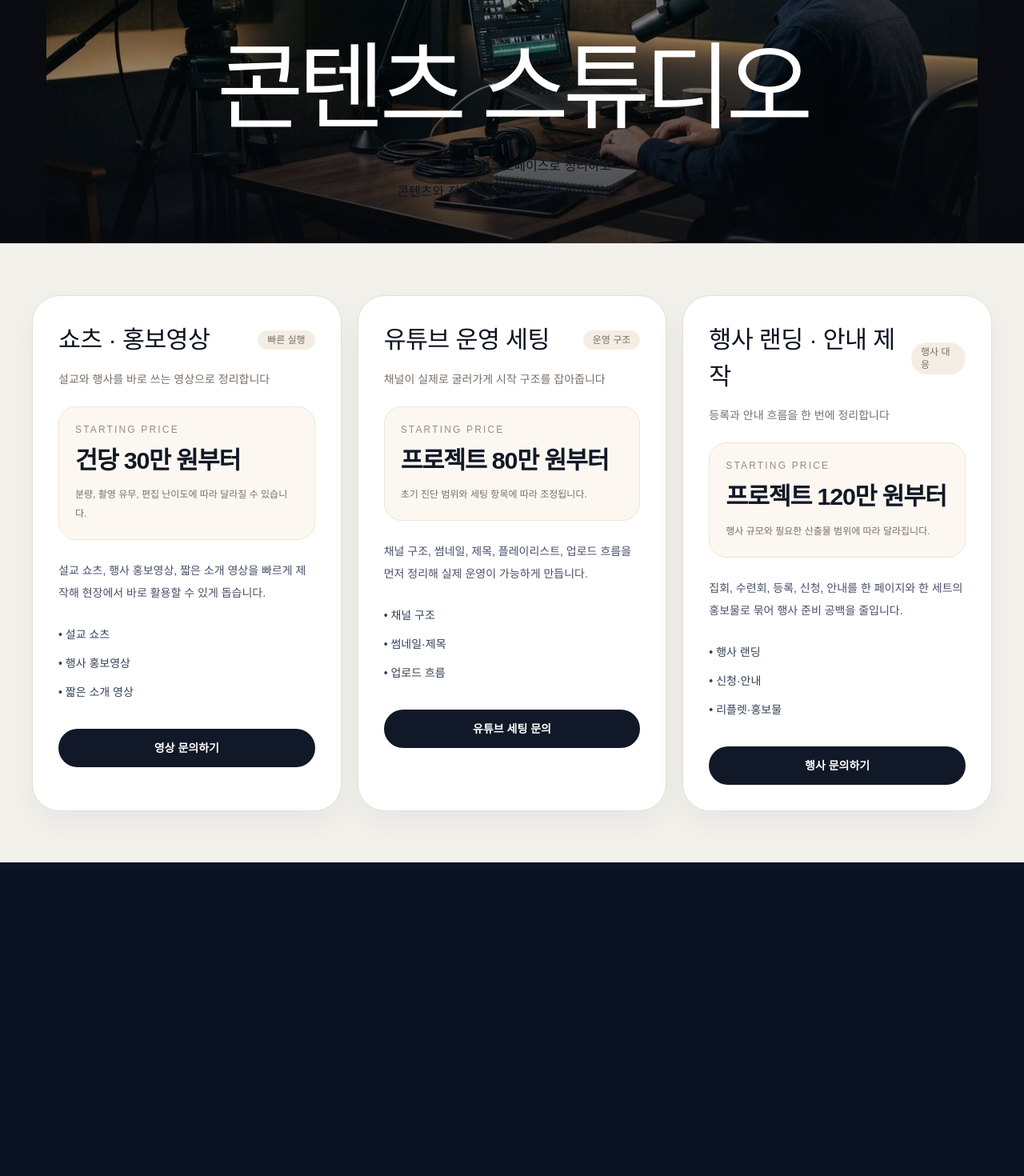
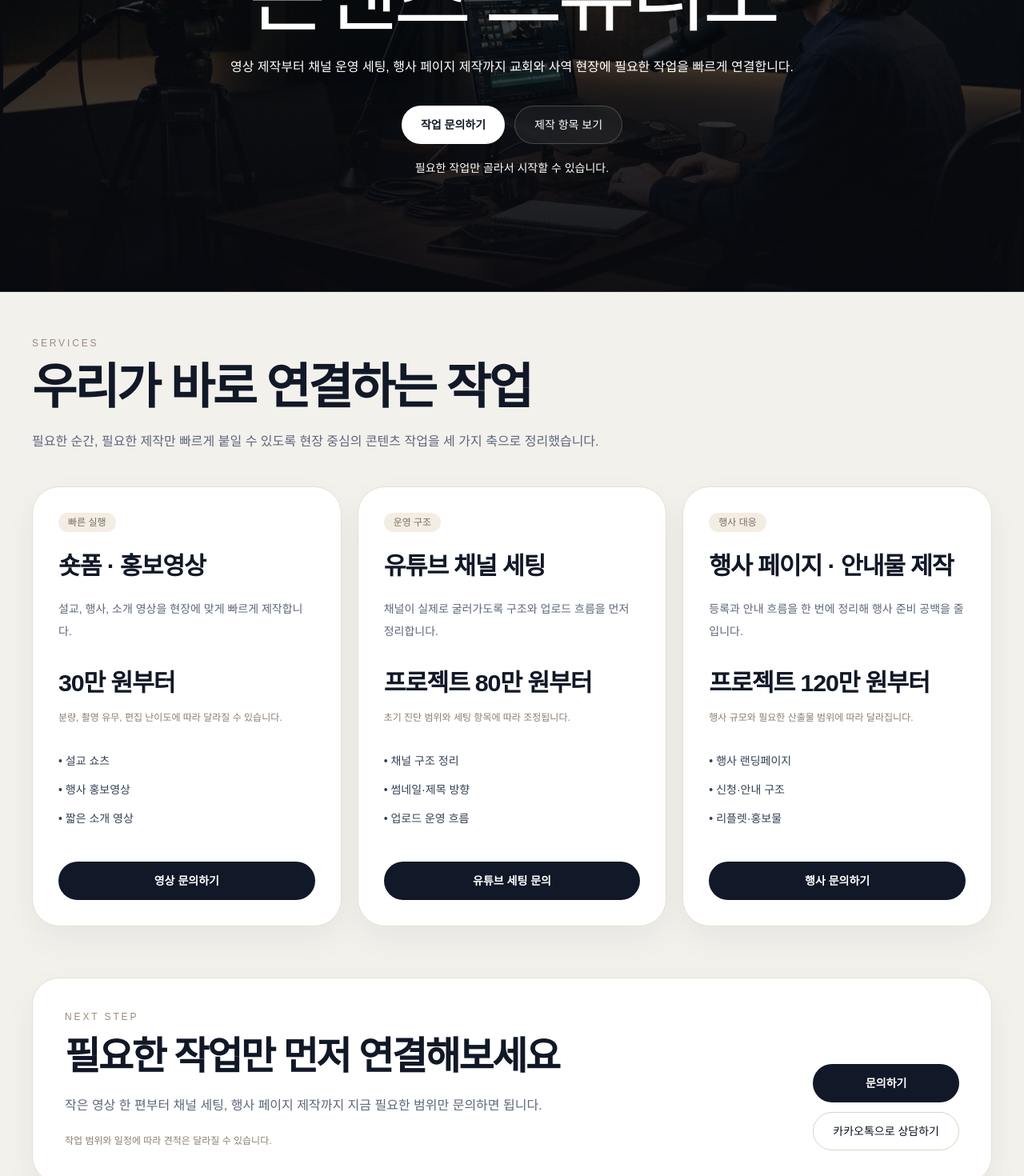
Before and after one commit to kinddragon1224/soom-church, a Next.js app: page /pricing in a window 1280 px wide. Shown: the part 560-2030 px from the top of the page at 80% size. Before the commit the page ends 1638 px from the top, so only its background shows below. Built offline with nearby package versions, Linux system fonts and the light colour scheme; a web font is replaced by a local one.

Commit message:
Redesign content studio as brand service page

```diff
--- a/app/pricing/page.tsx
+++ b/app/pricing/page.tsx
@@ -3,9 +3,8 @@ import SiteHeader from "@/components/site-header";
 
 type Service = {
   title: string;
-  badge?: string;
+  badge: string;
   summary: string;
-  desc: string;
   price: string;
   note: string;
   points: string[];
@@ -14,33 +13,30 @@ type Service = {
 
 const services: Service[] = [
   {
-    title: "쇼츠 · 홍보영상",
+    title: "숏폼 · 홍보영상",
     badge: "빠른 실행",
-    summary: "설교와 행사를 바로 쓰는 영상으로 정리합니다",
-    desc: "설교 쇼츠, 행사 홍보영상, 짧은 소개 영상을 빠르게 제작해 현장에서 바로 활용할 수 있게 돕습니다.",
-    price: "건당 30만 원부터",
+    summary: "설교, 행사, 소개 영상을 현장에 맞게 빠르게 제작합니다.",
+    price: "30만 원부터",
     note: "분량, 촬영 유무, 편집 난이도에 따라 달라질 수 있습니다.",
     points: ["설교 쇼츠", "행사 홍보영상", "짧은 소개 영상"],
     cta: "영상 문의하기",
   },
   {
-    title: "유튜브 운영 세팅",
+    title: "유튜브 채널 세팅",
     badge: "운영 구조",
-    summary: "채널이 실제로 굴러가게 시작 구조를 잡아줍니다",
-    desc: "채널 구조, 썸네일, 제목, 플레이리스트, 업로드 흐름을 먼저 정리해 실제 운영이 가능하게 만듭니다.",
+    summary: "채널이 실제로 굴러가도록 구조와 업로드 흐름을 먼저 정리합니다.",
     price: "프로젝트 80만 원부터",
     note: "초기 진단 범위와 세팅 항목에 따라 조정됩니다.",
-    points: ["채널 구조", "썸네일·제목", "업로드 흐름"],
+    points: ["채널 구조 정리", "썸네일·제목 방향", "업로드 운영 흐름"],
     cta: "유튜브 세팅 문의",
   },
   {
-    title: "행사 랜딩 · 안내 제작",
+    title: "행사 페이지 · 안내물 제작",
     badge: "행사 대응",
-    summary: "등록과 안내 흐름을 한 번에 정리합니다",
-    desc: "집회, 수련회, 등록, 신청, 안내를 한 페이지와 한 세트의 홍보물로 묶어 행사 준비 공백을 줄입니다.",
+    summary: "등록과 안내 흐름을 한 번에 정리해 행사 준비 공백을 줄입니다.",
     price: "프로젝트 120만 원부터",
     note: "행사 규모와 필요한 산출물 범위에 따라 달라집니다.",
-    points: ["행사 랜딩", "신청·안내", "리플렛·홍보물"],
+    points: ["행사 랜딩페이지", "신청·안내 구조", "리플렛·홍보물"],
     cta: "행사 문의하기",
   },
 ];
@@ -54,54 +50,70 @@ export default function PricingPage() {
         </div>
       </section>
 
-      <section className="overflow-hidden border-b border-[#e6dfd5] bg-[#f3f1ec]">
+      <section className="overflow-hidden border-b border-white/10 bg-[#0b0d12] text-white">
         <div className="mx-auto w-full max-w-[1600px] px-0 py-0">
-          <div className="relative min-[320px]:min-h-[560px] overflow-hidden bg-[#0b0d12] sm:min-h-[640px] lg:min-h-[760px]">
+          <div className="relative min-[320px]:min-h-[620px] overflow-hidden bg-[#0b0d12] sm:min-h-[700px] lg:min-h-[820px]">
             <div className="absolute inset-0 bg-[#0b0d12]" />
-            <img src="/content-studio-hero.jpg" alt="콘텐츠 스튜디오" className="absolute inset-x-0 top-[84px] mx-auto h-[calc(100%-84px)] w-auto max-w-[min(100%,1280px)] object-contain object-top sm:top-[96px] sm:h-[calc(100%-96px)] lg:top-[110px] lg:h-[calc(100%-110px)]" />
-            <div className="absolute inset-x-0 top-[84px] mx-auto h-[calc(100%-84px)] w-full max-w-[min(100%,1280px)] bg-[linear-gradient(180deg,rgba(7,9,14,0.08)_0%,rgba(7,9,14,0.18)_42%,rgba(7,9,14,0.74)_100%)] sm:top-[96px] sm:h-[calc(100%-96px)] lg:top-[110px] lg:h-[calc(100%-110px)]" />
+            <img
+              src="/content-studio-hero.jpg"
+              alt="콘텐츠 스튜디오"
+              className="absolute inset-x-0 top-[84px] mx-auto h-[calc(100%-84px)] w-auto max-w-[min(100%,1280px)] object-contain object-top sm:top-[96px] sm:h-[calc(100%-96px)] lg:top-[110px] lg:h-[calc(100%-110px)]"
+            />
+            <div className="absolute inset-0 bg-[linear-gradient(180deg,rgba(9,10,15,0.42)_0%,rgba(9,10,15,0.5)_22%,rgba(9,10,15,0.56)_44%,rgba(9,10,15,0.82)_74%,rgba(9,10,15,0.96)_100%)]" />
 
-            <div className="relative z-10 flex min-h-[560px] flex-col justify-between px-5 py-6 sm:min-h-[640px] sm:px-8 sm:py-10 lg:min-h-[760px] lg:px-12 lg:py-12 xl:px-16">
+            <div className="relative z-10 flex min-h-[620px] flex-col justify-between px-5 py-6 sm:min-h-[700px] sm:px-8 sm:py-10 lg:min-h-[820px] lg:px-12 lg:py-12 xl:px-16">
               <div className="flex justify-center sm:justify-start">
                 <div className="inline-flex rounded-full border border-white/18 bg-black/18 px-3 py-1.5 text-[11px] tracking-[0.28em] text-white/82 backdrop-blur-sm">CONTENT STUDIO</div>
               </div>
 
-              <div className="mx-auto flex w-full max-w-[360px] flex-col items-center justify-start pb-0 pt-8 text-center select-none cursor-default sm:max-w-[1240px] sm:pt-10 lg:max-w-[1320px] xl:max-w-[1380px]">
-                <h1 className="text-[2.4rem] font-light leading-[1.04] tracking-[-0.06em] text-white drop-shadow-[0_10px_30px_rgba(0,0,0,0.32)] sm:text-[5rem] lg:text-[6.8rem] xl:text-[7.4rem]">
+              <div className="mx-auto flex w-full max-w-[360px] flex-col items-center justify-end pb-16 text-center select-none cursor-default sm:max-w-[920px] sm:pb-20 lg:max-w-[980px] lg:pb-24 xl:max-w-[1040px]">
+                <h1 className="text-[2.15rem] font-light leading-[1.02] tracking-[-0.06em] text-white drop-shadow-[0_10px_30px_rgba(0,0,0,0.32)] sm:text-[4.4rem] lg:text-[5.9rem] xl:text-[6.6rem]">
                   콘텐츠 스튜디오
                 </h1>
-                <p className="mt-5 max-w-2xl text-sm leading-7 text-white/86 drop-shadow-[0_6px_20px_rgba(0,0,0,0.24)] sm:text-base sm:leading-8">
-                  교회 운영은 워크스페이스로 정리하고<br className="hidden sm:block" />
-                  콘텐츠와 전달은 필요한 순간에 실행하세요.
+                <p className="mt-5 max-w-3xl text-sm leading-7 text-white/86 drop-shadow-[0_6px_20px_rgba(0,0,0,0.24)] sm:text-base sm:leading-8">
+                  영상 제작부터 채널 운영 세팅, 행사 페이지 제작까지 교회와 사역 현장에 필요한 작업을 빠르게 연결합니다.
                 </p>
+                <div className="mt-8 flex flex-col items-center justify-center gap-3 sm:flex-row">
+                  <Link href="/contact" className="inline-flex min-h-12 items-center justify-center rounded-full bg-white px-6 text-sm font-semibold text-[#111827]">
+                    작업 문의하기
+                  </Link>
+                  <a href="#services" className="inline-flex min-h-12 items-center justify-center rounded-full border border-white/20 bg-white/5 px-6 text-sm font-medium text-white backdrop-blur-sm">
+                    제작 항목 보기
+                  </a>
+                </div>
+                <p className="mt-5 text-sm text-white/66">필요한 작업만 골라서 시작할 수 있습니다.</p>
               </div>
             </div>
           </div>
         </div>
       </section>
 
-      <section>
-        <div className="mx-auto max-w-7xl px-5 pb-12 pt-12 sm:px-8 lg:px-10 lg:pb-16 lg:pt-16">
-          <div className="grid gap-5 lg:grid-cols-3">
+      <section id="services">
+        <div className="mx-auto max-w-7xl px-5 pb-12 pt-14 sm:px-8 lg:px-10 lg:pb-16 lg:pt-18">
+          <div className="max-w-3xl">
+            <p className="text-xs tracking-[0.24em] text-[#9a8b7a]">SERVICES</p>
+            <h2 className="mt-4 text-[2.3rem] font-semibold leading-[1.04] tracking-[-0.05em] text-[#111827] sm:text-[3.8rem]">
+              우리가 바로 연결하는 작업
+            </h2>
+            <p className="mt-5 text-sm leading-7 text-[#5d667d] sm:text-base sm:leading-8">
+              필요한 순간, 필요한 제작만 빠르게 붙일 수 있도록 현장 중심의 콘텐츠 작업을 세 가지 축으로 정리했습니다.
+            </p>
+          </div>
+
+          <div className="mt-10 grid gap-5 lg:grid-cols-3">
             {services.map((service) => (
-              <article key={service.title} className="rounded-[34px] border border-[#e6dfd5] bg-white p-7 shadow-[0_16px_40px_rgba(16,24,40,0.05)] sm:p-8">
-                <div className="flex items-center justify-between gap-3">
-                  <h2 className="font-display text-[1.9rem] tracking-[-0.04em]">{service.title}</h2>
-                  {service.badge ? <span className="rounded-full bg-[#f3ede3] px-3 py-1 text-xs text-[#7a6f67]">{service.badge}</span> : null}
-                </div>
-                <p className="mt-4 text-sm text-[#7a6f67]">{service.summary}</p>
-                <div className="mt-6 rounded-[22px] border border-[#efe5d3] bg-[#fcf8f1] px-5 py-5">
-                  <p className="text-xs tracking-[0.18em] text-[#9a8b7a]">STARTING PRICE</p>
-                  <p className="mt-2 text-[1.9rem] font-semibold tracking-[-0.04em] text-[#111827]">{service.price}</p>
-                  <p className="mt-2 text-xs leading-6 text-[#7a6f67]">{service.note}</p>
-                </div>
-                <p className="mt-6 text-sm leading-7 text-[#475069]">{service.desc}</p>
-                <ul className="mt-6 grid gap-2 text-sm leading-7 text-[#334155]">
+              <article key={service.title} className="flex h-full flex-col rounded-[34px] border border-[#e6dfd5] bg-white p-7 shadow-[0_16px_40px_rgba(16,24,40,0.05)] sm:p-8">
+                <div className="inline-flex w-fit rounded-full bg-[#f3ede3] px-3 py-1 text-xs text-[#7a6f67]">{service.badge}</div>
+                <h3 className="mt-5 text-[1.9rem] font-semibold tracking-[-0.04em] text-[#111827]">{service.title}</h3>
+                <p className="mt-4 text-sm leading-7 text-[#5d667d]">{service.summary}</p>
+                <p className="mt-7 text-[1.9rem] font-semibold tracking-[-0.04em] text-[#111827]">{service.price}</p>
+                <p className="mt-2 text-xs leading-6 text-[#8a7f75]">{service.note}</p>
+                <ul className="mt-7 grid gap-2 text-sm leading-7 text-[#334155]">
                   {service.points.map((point) => (
                     <li key={point}>• {point}</li>
                   ))}
                 </ul>
-                <div className="mt-8">
+                <div className="mt-8 pt-2">
                   <Link href="/contact" className="inline-flex min-h-12 w-full items-center justify-center rounded-full bg-[#111827] px-6 text-sm font-semibold text-white">
                     {service.cta}
                   </Link>
@@ -112,6 +124,32 @@ export default function PricingPage() {
         </div>
       </section>
 
+      <section>
+        <div className="mx-auto max-w-7xl px-5 pb-20 sm:px-8 lg:px-10 lg:pb-28">
+          <div className="rounded-[34px] border border-[#e6dfd5] bg-white p-7 shadow-[0_16px_40px_rgba(16,24,40,0.05)] sm:p-10">
+            <div className="grid gap-8 lg:grid-cols-[1fr_auto] lg:items-end">
+              <div>
+                <p className="text-xs tracking-[0.24em] text-[#9a8b7a]">NEXT STEP</p>
+                <h2 className="mt-4 text-[2rem] font-semibold leading-[1.08] tracking-[-0.05em] text-[#111827] sm:text-[3rem]">
+                  필요한 작업만 먼저 연결해보세요
+                </h2>
+                <p className="mt-5 max-w-3xl text-sm leading-7 text-[#5d667d] sm:text-base sm:leading-8">
+                  작은 영상 한 편부터 채널 세팅, 행사 페이지 제작까지 지금 필요한 범위만 문의하면 됩니다.
+                </p>
+                <p className="mt-4 text-xs leading-6 text-[#8a7f75]">작업 범위와 일정에 따라 견적은 달라질 수 있습니다.</p>
+              </div>
+              <div className="flex flex-col gap-3 sm:flex-row lg:flex-col">
+                <Link href="/contact" className="inline-flex min-h-12 items-center justify-center rounded-full bg-[#111827] px-6 text-sm font-semibold text-white">
+                  문의하기
+                </Link>
+                <Link href="/contact" className="inline-flex min-h-12 items-center justify-center rounded-full border border-[#ddd2c3] px-6 text-sm font-medium text-[#0c1220]">
+                  카카오톡으로 상담하기
+                </Link>
+              </div>
+            </div>
+          </div>
+        </div>
+      </section>
     </main>
   );
 }
```
